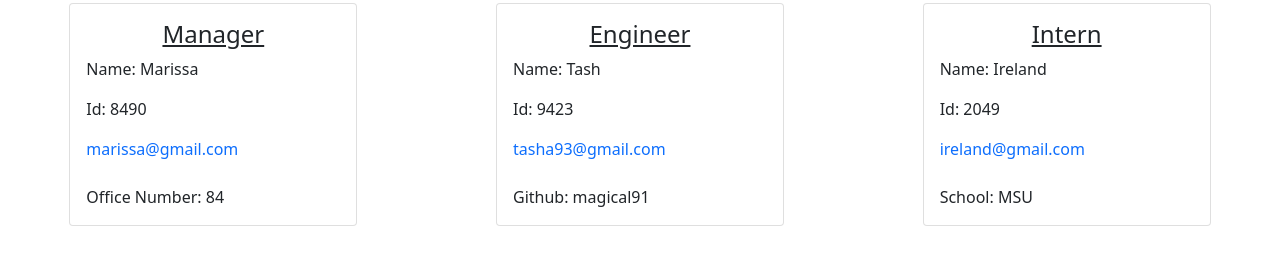
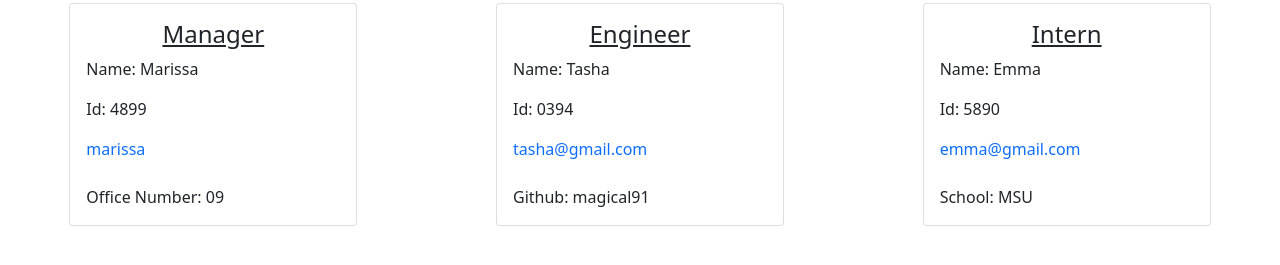
Before and after one commit to magical91/Team-Profile-Generator, a website: page dist/index.html in a window 1280 px wide. Shown: the part 53-318 px from the top of the page. Drawn offline with nearby package versions, Linux system fonts and the light colour scheme.

Commit message:
again fixing readme file

```diff
--- a/dist/index.html
+++ b/dist/index.html
@@ -25,20 +25,20 @@
        <div class="card-body">
          <h4 class="card-title text-decoration-underline text-center">Manager</h4>
          <p class="card-text">Name: Marissa</p>
-         <p class="card-text">Id: 8490</p>
-         <a href="mailto:marissa@gmail.com" class="card-text text-decoration-none">marissa@gmail.com</a>
+         <p class="card-text">Id: 4899</p>
+         <a href="mailto:marissa" class="card-text text-decoration-none">marissa</a>
          <br>
          <br>
-         <p class="card-text">Office Number: 84</p>
+         <p class="card-text">Office Number: 09</p>
        </div>
      </div>
 
         <div class="card" style="width: 18rem;">
         <div class="card-body">
           <h4 class="card-title text-decoration-underline text-center">Engineer</h4>
-          <p class="card-text">Name: Tash</p>
-          <p class="card-text">Id: 9423</p>
-          <a href="mailto:tasha93@gmail.com" class="card-text text-decoration-none">tasha93@gmail.com</a>
+          <p class="card-text">Name: Tasha</p>
+          <p class="card-text">Id: 0394</p>
+          <a href="mailto:tasha@gmail.com" class="card-text text-decoration-none">tasha@gmail.com</a>
           <br>
           <br>
           <a href="https://github.com/magical91" class="card-text text-reset text-decoration-none">Github: magical91</a>
@@ -48,9 +48,9 @@
         <div class="card" style="width: 18rem;">
         <div class="card-body">
           <h4 class="card-title text-decoration-underline text-center">Intern</h4>
-          <p class="card-text">Name: Ireland</p>
-          <p class="card-text">Id: 2049</p>
-          <a href="mailto:ireland@gmail.com" class="card-text text-decoration-none">ireland@gmail.com</a>
+          <p class="card-text">Name: Emma</p>
+          <p class="card-text">Id: 5890</p>
+          <a href="mailto:emma@gmail.com" class="card-text text-decoration-none">emma@gmail.com</a>
           <br>
           <br>
           <p class="card-text">School: MSU</p>
```
